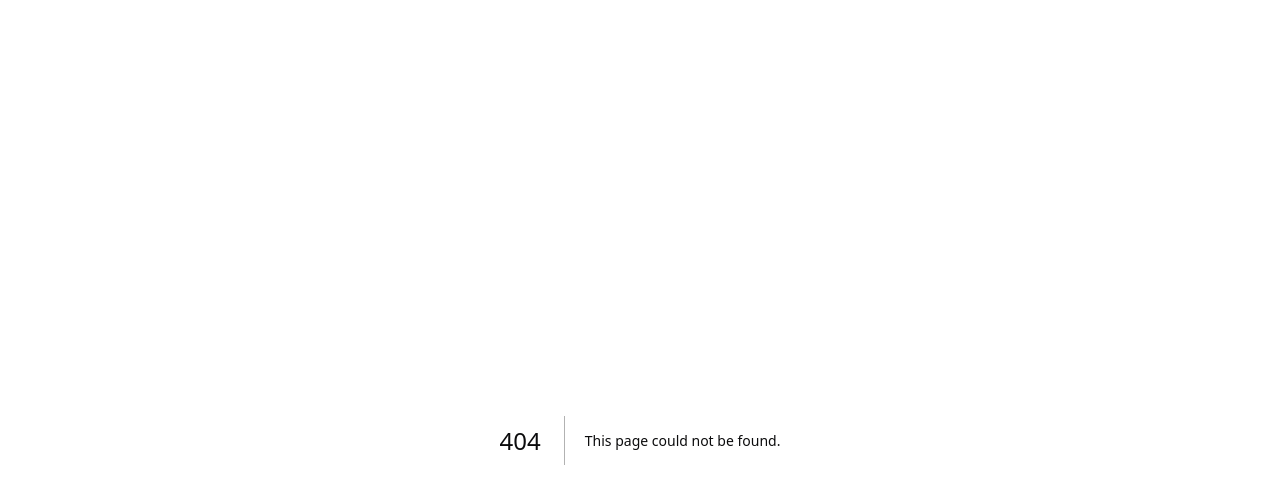
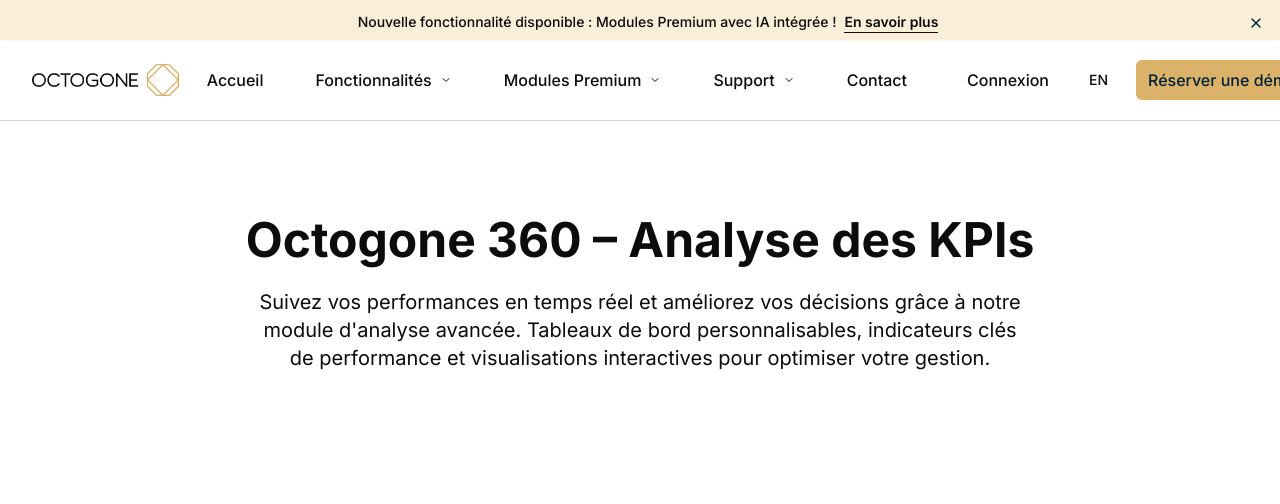
Before and after one commit to admin-octogone/octogonewebsite, a Next.js app: page /fr/modules/octogone-360 in a window 1280 px wide. Before the commit this address had no page. Shown: the top 504 px of the page. Built offline with nearby package versions, Linux system fonts and the light colour scheme.

Commit message:
Ajout de la page test Octogone 360

```diff
--- /dev/null
+++ b/src/app/[locale]/modules/octogone-360/page.tsx
@@ -0,0 +1,39 @@
+"use client";
+
+import React from "react";
+import { useParams } from "next/navigation";
+import PageTemplate from "@/components/ui/page-template";
+import PageTransition from "@/components/ui/page-transition";
+
+export default function Octogone360Page() {
+  // Récupérer la locale actuelle des paramètres d'URL
+  const params = useParams();
+  // Utiliser une vérification sécurisée pour obtenir la locale
+  const locale = params ? (typeof params === 'object' && 'locale' in params ? params.locale as string : "fr") : "fr";
+
+  // Définir les titres et descriptions en fonction de la langue
+  const content = {
+    fr: {
+      title: "Octogone 360 – Analyse des KPIs",
+      description: "Suivez vos performances en temps réel et améliorez vos décisions grâce à notre module d'analyse avancée. Tableaux de bord personnalisables, indicateurs clés de performance et visualisations interactives pour optimiser votre gestion."
+    },
+    en: {
+      title: "Octogone 360 – KPI Analysis",
+      description: "Track your performance in real-time and improve your decisions with our advanced analytics module. Customizable dashboards, key performance indicators, and interactive visualizations to optimize your management."
+    }
+  };
+
+  // Sélectionner le contenu en fonction de la langue actuelle
+  const { title, description } = content[locale as keyof typeof content] || content.fr;
+
+  return (
+    <PageTransition>
+      <PageTemplate
+        title={title}
+        description={description}
+      >
+        {/* Le contenu supplémentaire sera ajouté ultérieurement */}
+      </PageTemplate>
+    </PageTransition>
+  );
+}
--- /dev/null
+++ b/src/components/ui/page-template.tsx
@@ -0,0 +1,61 @@
+"use client";
+
+import React from "react";
+import { motion } from "framer-motion";
+
+interface PageTemplateProps {
+  title: string;
+  description: string;
+  children?: React.ReactNode;
+}
+
+export const PageTemplate: React.FC<PageTemplateProps> = ({
+  title,
+  description,
+  children,
+}) => {
+  return (
+    <div className="min-h-screen">
+      {/* Hero section avec animation d'entrée */}
+      <motion.section
+        initial={{ opacity: 0, y: 20 }}
+        animate={{ opacity: 1, y: 0 }}
+        transition={{ duration: 0.8, ease: "easeOut" }}
+        className="py-16 md:py-24 bg-gradient-to-b from-marine-50 to-white"
+      >
+        <div className="container mx-auto px-4 sm:px-6 lg:px-8">
+          <div className="max-w-4xl mx-auto text-center">
+            <motion.h1
+              initial={{ opacity: 0, y: 20 }}
+              animate={{ opacity: 1, y: 0 }}
+              transition={{ duration: 0.6, delay: 0.2 }}
+              className="text-3xl md:text-4xl lg:text-5xl font-bold text-marine-900 mb-6"
+            >
+              {title}
+            </motion.h1>
+            <motion.p
+              initial={{ opacity: 0, y: 20 }}
+              animate={{ opacity: 1, y: 0 }}
+              transition={{ duration: 0.6, delay: 0.4 }}
+              className="text-lg md:text-xl text-marine-700 max-w-3xl mx-auto"
+            >
+              {description}
+            </motion.p>
+          </div>
+        </div>
+      </motion.section>
+
+      {/* Contenu principal */}
+      <motion.div
+        initial={{ opacity: 0 }}
+        animate={{ opacity: 1 }}
+        transition={{ duration: 0.8, delay: 0.6 }}
+        className="container mx-auto px-4 sm:px-6 lg:px-8 py-12 md:py-16"
+      >
+        {children}
+      </motion.div>
+    </div>
+  );
+};
+
+export default PageTemplate;
--- /dev/null
+++ b/src/components/ui/page-transition.tsx
@@ -0,0 +1,40 @@
+"use client";
+
+import React, { useEffect, useState } from "react";
+import { motion, AnimatePresence } from "framer-motion";
+import { usePathname } from "next/navigation";
+
+interface PageTransitionProps {
+  children: React.ReactNode;
+}
+
+export const PageTransition: React.FC<PageTransitionProps> = ({ children }) => {
+  const pathname = usePathname();
+  const [isFirstMount, setIsFirstMount] = useState(true);
+
+  useEffect(() => {
+    // Après le premier montage, définir isFirstMount à false
+    setIsFirstMount(false);
+  }, []);
+
+  return (
+    <AnimatePresence mode="wait">
+      <motion.div
+        key={pathname}
+        initial={isFirstMount ? { opacity: 1 } : { opacity: 0, y: 20 }}
+        animate={{ opacity: 1, y: 0 }}
+        exit={{ opacity: 0, y: -20 }}
+        transition={{
+          type: "spring",
+          stiffness: 260,
+          damping: 20,
+          duration: 0.3,
+        }}
+      >
+        {children}
+      </motion.div>
+    </AnimatePresence>
+  );
+};
+
+export default PageTransition;
```
